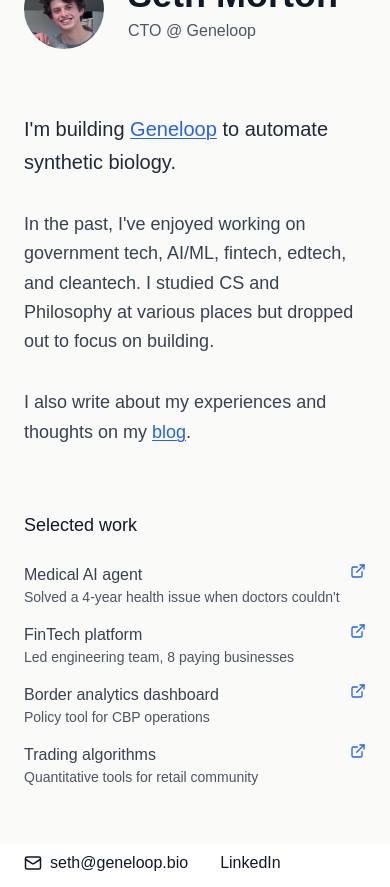
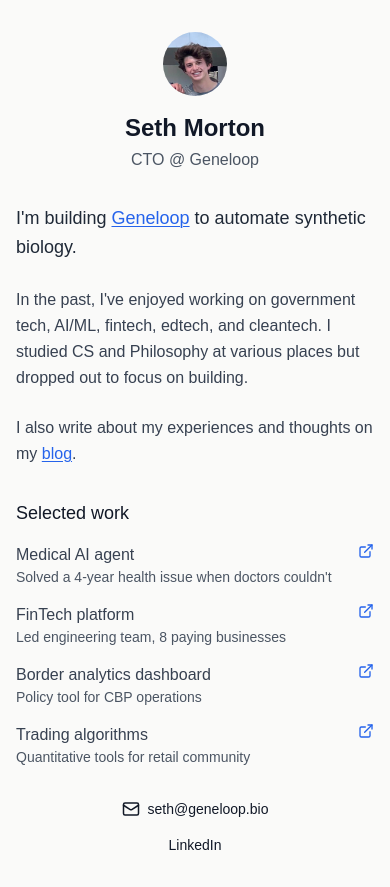
Before and after one commit to sethmorton/personal_website, a SvelteKit app: page / in a window 390 px wide. Built offline with nearby package versions, Linux system fonts and the light colour scheme.

Commit message:
added mobile view

```diff
--- a/src/routes/+page.svelte
+++ b/src/routes/+page.svelte
@@ -2,26 +2,26 @@
 	import { Mail, ExternalLink } from 'lucide-svelte';
 </script>
 
-<div class="h-screen bg-stone-50 flex items-center justify-center px-6">
+<div class="min-h-screen bg-stone-50 flex items-center justify-center px-4 sm:px-6 py-8 sm:py-0">
 	<div class="max-w-3xl w-full">
 		<!-- Header -->
-		<div class="flex items-center gap-6 mb-16">
-			<div class="overflow-hidden rounded-full">
+		<div class="flex flex-col sm:flex-row items-center sm:items-start gap-4 sm:gap-6 mb-8 sm:mb-16 text-center sm:text-left animate-fade-in-up">
+			<div class="overflow-hidden rounded-full flex-shrink-0">
 				<img
 					src="/seth_image.webp"
 					alt="Seth Morton"
-					class="h-20 w-20 object-cover"
+					class="h-16 w-16 sm:h-20 sm:w-20 object-cover"
 				/>
 			</div>
 			<div>
-				<h1 class="text-4xl font-bold text-gray-900">Seth Morton</h1>
+				<h1 class="text-2xl sm:text-4xl font-bold text-gray-900">Seth Morton</h1>
 				<p class="text-gray-600 mt-1">CTO @ Geneloop</p>
 			</div>
 		</div>
 
 		<!-- Main content -->
-		<div class="space-y-8 mb-16">
-			<p class="text-xl text-gray-800 leading-relaxed">
+		<div class="space-y-6 sm:space-y-8 mb-8 sm:mb-16 animate-fade-in-up animation-delay-200">
+			<p class="text-lg sm:text-xl text-gray-800 leading-relaxed">
 				I'm building
 				<a href="https://geneloop.bio" target="_blank" rel="noopener noreferrer"
 				   class="text-blue-600 hover:text-blue-800 font-medium underline decoration-1 underline-offset-2">
@@ -30,11 +30,11 @@
 				to automate synthetic biology.
 			</p>
 
-			<p class="text-lg text-gray-700 leading-relaxed">
+			<p class="text-base sm:text-lg text-gray-700 leading-relaxed">
 				In the past, I've enjoyed working on government tech, AI/ML, fintech, edtech, and cleantech. I studied CS and Philosophy at various places but dropped out to focus on building.
 			</p>
 
-			<p class="text-lg text-gray-700 leading-relaxed">
+			<p class="text-base sm:text-lg text-gray-700 leading-relaxed">
 				I also write about my experiences and thoughts on my
 				<a href="/blog" class="text-blue-600 hover:text-blue-800 font-medium underline decoration-1 underline-offset-2">
 					blog
@@ -43,11 +43,11 @@
 		</div>
 
 		<!-- Selected work -->
-		<div class="mb-16">
-			<h3 class="text-lg font-medium text-gray-900 mb-6">Selected work</h3>
+		<div class="mb-8 sm:mb-16 animate-fade-in-up animation-delay-400">
+			<h3 class="text-lg font-medium text-gray-900 mb-4 sm:mb-6">Selected work</h3>
 			<div class="space-y-4 text-gray-700">
-				<div class="flex justify-between items-start">
-					<div>
+				<div class="flex justify-between items-start gap-4 animate-fade-in-up animation-delay-500">
+					<div class="flex-1 min-w-0">
 						<div class="font-medium">Medical AI agent</div>
 						<div class="text-sm text-gray-600">Solved a 4-year health issue when doctors couldn't</div>
 					</div>
@@ -55,13 +55,13 @@
 						href="https://lifelogic.sethmorton.xyz/"
 						target="_blank"
 						rel="noopener noreferrer"
-						class="text-blue-600 hover:text-blue-800 transition-colors duration-200"
+						class="text-blue-600 hover:text-blue-800 transition-colors duration-200 flex-shrink-0"
 					>
 						<ExternalLink size={16} />
 					</a>
 				</div>
-				<div class="flex justify-between items-start">
-					<div>
+				<div class="flex justify-between items-start gap-4 animate-fade-in-up animation-delay-600">
+					<div class="flex-1 min-w-0">
 						<div class="font-medium">FinTech platform</div>
 						<div class="text-sm text-gray-600">Led engineering team, 8 paying businesses</div>
 					</div>
@@ -69,13 +69,13 @@
 						href="https://renavestapp.com"
 						target="_blank"
 						rel="noopener noreferrer"
-						class="text-blue-600 hover:text-blue-800 transition-colors duration-200"
+						class="text-blue-600 hover:text-blue-800 transition-colors duration-200 flex-shrink-0"
 					>
 						<ExternalLink size={16} />
 					</a>
 				</div>
-				<div class="flex justify-between items-start">
-					<div>
+				<div class="flex justify-between items-start gap-4 animate-fade-in-up animation-delay-700">
+					<div class="flex-1 min-w-0">
 						<div class="font-medium">Border analytics dashboard</div>
 						<div class="text-sm text-gray-600">Policy tool for CBP operations</div>
 					</div>
@@ -83,13 +83,13 @@
 						href="https://borderdashboard.com"
 						target="_blank"
 						rel="noopener noreferrer"
-						class="text-blue-600 hover:text-blue-800 transition-colors duration-200"
+						class="text-blue-600 hover:text-blue-800 transition-colors duration-200 flex-shrink-0"
 					>
 						<ExternalLink size={16} />
 					</a>
 				</div>
-				<div class="flex justify-between items-start">
-					<div>
+				<div class="flex justify-between items-start gap-4 animate-fade-in-up animation-delay-800">
+					<div class="flex-1 min-w-0">
 						<div class="font-medium">Trading algorithms</div>
 						<div class="text-sm text-gray-600">Quantitative tools for retail community</div>
 					</div>
@@ -97,7 +97,7 @@
 						href="https://66ec9beaa642520009159636--splendorous-basbousa-4eb04f.netlify.app/"
 						target="_blank"
 						rel="noopener noreferrer"
-						class="text-blue-600 hover:text-blue-800 transition-colors duration-200"
+						class="text-blue-600 hover:text-blue-800 transition-colors duration-200 flex-shrink-0"
 					>
 						<ExternalLink size={16} />
 					</a>
@@ -106,25 +106,76 @@
 		</div>
 
 		<!-- Contact -->
-		<div class="flex gap-8 items-center">
+		<div class="flex flex-col sm:flex-row gap-4 sm:gap-8 items-center animate-fade-in-up animation-delay-900">
 			<a
 				href="mailto:seth@geneloop.bio"
 				class="inline-flex items-center gap-2 text-gray-900 hover:text-blue-600 transition-colors duration-200"
 			>
 				<Mail size={18} />
-				seth@geneloop.bio
+				<span class="text-sm sm:text-base">seth@geneloop.bio</span>
 			</a>
 			<a
 				href="https://www.linkedin.com/in/seth-morton-118574242"
 				target="_blank"
 				rel="noopener noreferrer"
-				class="text-gray-900 hover:text-blue-600 transition-colors duration-200"
+				class="text-gray-900 hover:text-blue-600 transition-colors duration-200 text-sm sm:text-base"
 			>
 				LinkedIn
 			</a>
 		</div>
 	</div>
 </div>
+
 <style>
+	@keyframes fadeInUp {
+		from {
+			opacity: 0;
+			transform: translateY(30px);
+		}
+		to {
+			opacity: 1;
+			transform: translateY(0);
+		}
+	}
 
+	.animate-fade-in-up {
+		animation: fadeInUp 0.8s ease-out forwards;
+		opacity: 0;
+	}
+
+	.animation-delay-200 {
+		animation-delay: 0.2s;
+	}
+
+	.animation-delay-400 {
+		animation-delay: 0.4s;
+	}
+
+	.animation-delay-500 {
+		animation-delay: 0.5s;
+	}
+
+	.animation-delay-600 {
+		animation-delay: 0.6s;
+	}
+
+	.animation-delay-700 {
+		animation-delay: 0.7s;
+	}
+
+	.animation-delay-800 {
+		animation-delay: 0.8s;
+	}
+
+	.animation-delay-900 {
+		animation-delay: 0.9s;
+	}
+
+	/* Ensure animations work on mobile */
+	@media (prefers-reduced-motion: reduce) {
+		.animate-fade-in-up {
+			animation: none;
+			opacity: 1;
+		}
+	}
 </style>
```
